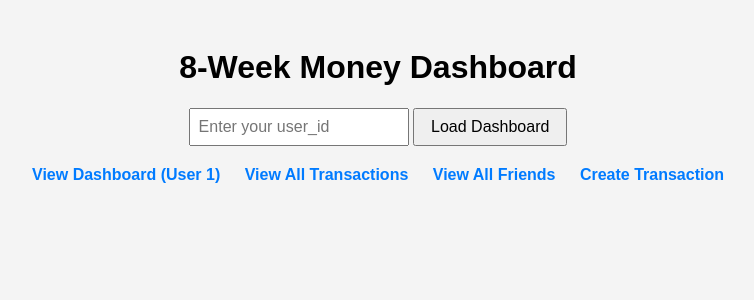
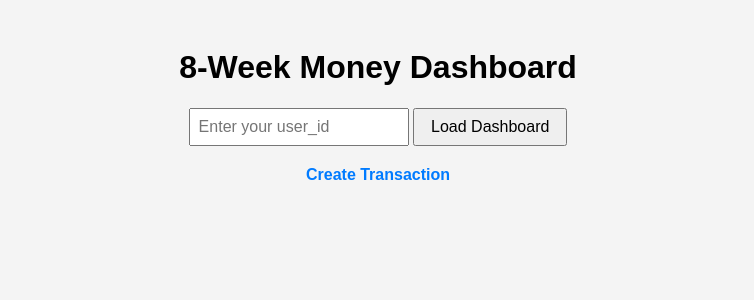
Before and after one commit to ritikkumar-11/transaction_app, a Django app: page / in a window 1280 px wide. Shown: the top 300 px of the page, without its empty margins (262-1016 px from the left). Run offline with Django 5.2, Linux system fonts and the light colour scheme.

Commit message:
intial commit

```diff
--- a/transctions/templates/transctions/index.html
+++ b/transctions/templates/transctions/index.html
@@ -84,9 +84,6 @@
     <div id="dashboard"></div>
 
     <div class="links">
-        <a href="/dashboard/?user_id=1" target="_blank">View Dashboard (User 1)</a>
-        <a href="/api/transactions/" target="_blank">View All Transactions</a>
-        <a href="/api/friends/" target="_blank">View All Friends</a>
         <a href="/create-form/" target="_blank">Create Transaction</a> <!-- Added link -->
     </div>
 
--- a/transctions/urls.py
+++ b/transctions/urls.py
@@ -6,5 +6,4 @@ urlpatterns = [
     path('dashboard/',views.dashboard_view,name='dashboard'),
     path('create-transaction/',views.create_transction,name='create-transction'),
     path('create-form/', views.create_transaction_form, name='create_transaction_form'),
-
 ]
--- a/transctions/views.py
+++ b/transctions/views.py
@@ -1,6 +1,5 @@
 from django.shortcuts import render
-from rest_framework.permissions import IsAuthenticated
-from rest_framework.decorators import api_view, permission_classes
+from rest_framework.decorators import api_view
 from datetime import timedelta
 from .models import *
 from .serializers import *
@@ -8,11 +7,8 @@ from rest_framework.response import Response
 from django.utils import timezone
 from django.db.models import Sum
 from django.db.models import F, ExpressionWrapper, DateField, Sum
-from django.db.models.functions import Now
 from .models import Transction, Friend
-
 from django.db.models import DurationField
-# from django.shortcuts import render
 
 def index(request):
     return render(request, 'transctions/index.html')
@@ -44,9 +40,8 @@ def dashboard_view(request):
             output_field=DateField()
         )
     )
-    print("Annotated Transactions:", list(annotated_transactions.values('date', 'repay_within_days', 'repayment_date', 'payer', 'receiver', 'amount')))
     for week in range(8):
-        start = today + timedelta(weeks=week)
+        start = today + timedelta(weeks=week) #this will this ensure that start will strat from today + no of days in week
         end = start + timedelta(days=6)
 
         week_data = {
```
Also changed, not shown: db.sqlite3.
